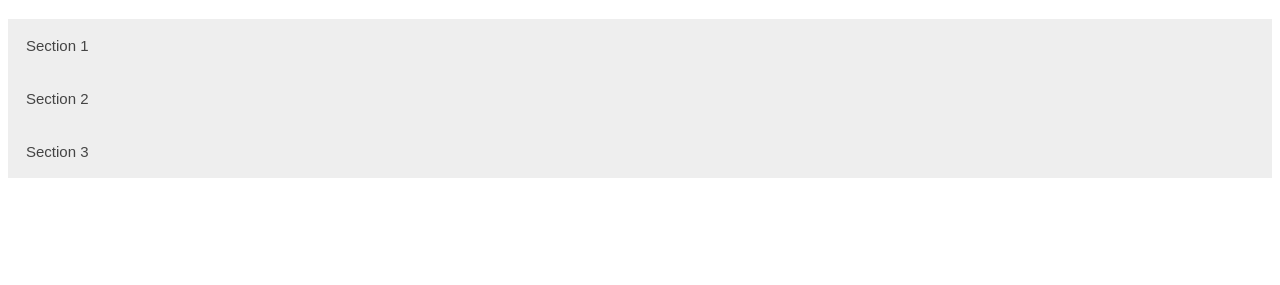
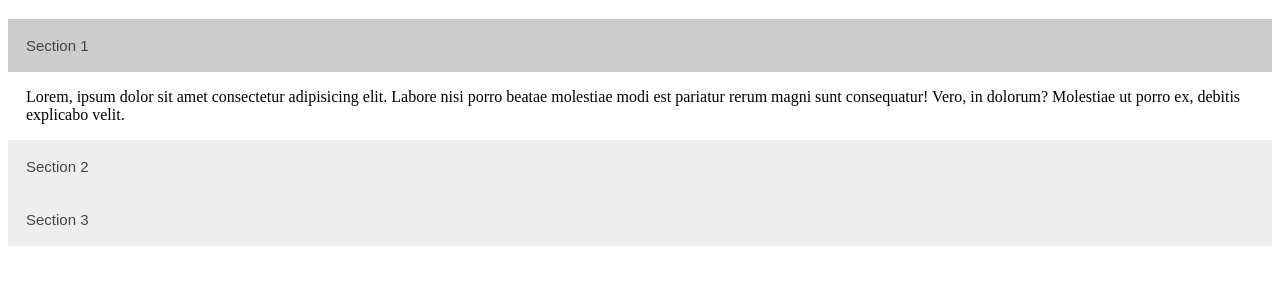
Before and after one commit to Mihndim2020/Accordion-exercise-, a plain HTML site: page index.html in a window 1280 px wide. Both pictures are taken after a click on the button "Section 1". Shown: the part 61-346 px from the top of the page. Drawn offline with Linux system fonts and the light colour scheme.

Commit message:
add javascript click event listener to toogle the display

```diff
--- a/index.html
+++ b/index.html
@@ -29,5 +29,22 @@
 
     </footer>
 
+    <script>
+        var acc = document.getElementsByClassName("accordion");
+        var i;
+
+        for (i = 0; i < acc.length; i++) {
+          acc[i].addEventListener("click", function() {
+            this.classList.toggle("active");
+            var panel = this.nextElementSibling;
+            if (panel.style.display === "block") {
+              panel.style.display = "none";
+            } else {
+              panel.style.display = "block";
+            }
+          });
+        }
+        </script>
+
 </body>
 </html>
```
